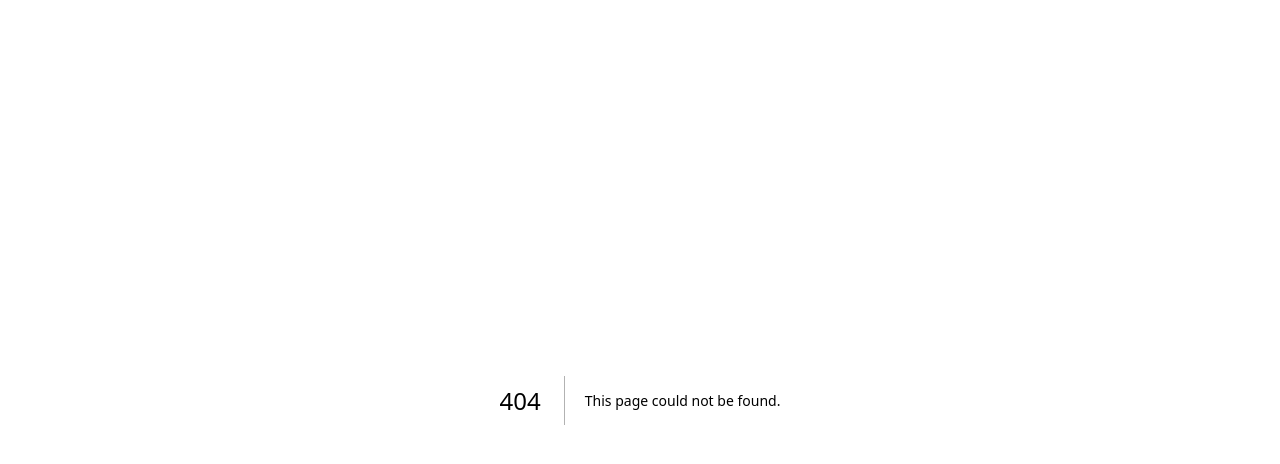
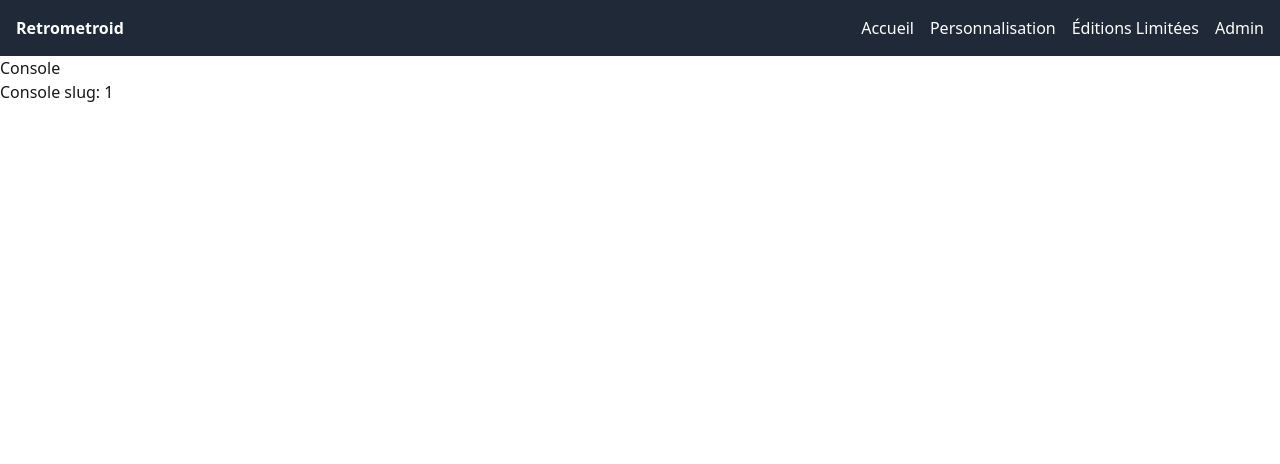
Before and after one commit to jboureux/mds-m1-workshop1, a Next.js app: page /custom/1 in a window 1280 px wide. Before the commit this address had no page. Shown: the top 464 px of the page. Built offline with nearby package versions, Linux system fonts and the light colour scheme.

Commit message:
feat: add e-commerce pages (custom, limited-editions

```diff
--- /dev/null
+++ b/src/app/(e-commerce)/custom/[consoleSlug]/page.tsx
@@ -0,0 +1,16 @@
+interface ConsolePageProps {
+    params: {
+        consoleSlug: string;
+    };
+}
+
+const ConsolePage = async (props: ConsolePageProps) => {
+    return (
+        <div>
+            <h1>Console</h1>
+            <p>Console slug: {props.params.consoleSlug}</p>
+        </div>
+    );
+};
+
+export default ConsolePage;
--- /dev/null
+++ b/src/app/(e-commerce)/custom/page.tsx
@@ -0,0 +1,5 @@
+const CustomPage = () => {
+    return <div>Liste des custom</div>;
+};
+
+export default CustomPage;
--- /dev/null
+++ b/src/app/(e-commerce)/layout.tsx
@@ -0,0 +1,50 @@
+import Link from "next/link";
+
+const EcommerceLayout = ({ children }: { children: React.ReactNode }) => {
+    return (
+        <div>
+            <nav className="bg-gray-800 p-4">
+                <div className="container mx-auto flex justify-between items-center">
+                    <div className="text-white font-bold">Retrometroid</div>
+                    <ul className="flex space-x-4">
+                        <li>
+                            <Link
+                                href="/"
+                                className="text-white hover:text-gray-300"
+                            >
+                                Accueil
+                            </Link>
+                        </li>
+                        <li>
+                            <Link
+                                href="/custom"
+                                className="text-white hover:text-gray-300"
+                            >
+                                Personnalisation
+                            </Link>
+                        </li>
+                        <li>
+                            <Link
+                                href="/limited-editions"
+                                className="text-white hover:text-gray-300"
+                            >
+                                Éditions Limitées
+                            </Link>
+                        </li>
+                        <li>
+                            <Link
+                                href="/admin/dashboard"
+                                className="text-white hover:text-gray-300"
+                            >
+                                Admin
+                            </Link>
+                        </li>
+                    </ul>
+                </div>
+            </nav>
+            <main>{children}</main>
+        </div>
+    );
+};
+
+export default EcommerceLayout;
--- /dev/null
+++ b/src/app/(e-commerce)/limited-editions/[limitedEditionSlug]/page.tsx
@@ -0,0 +1,18 @@
+interface LimitedEditionProductPageProps {
+    params: {
+        limitedEditionSlug: string;
+    };
+}
+
+const LimitedEditionProductPage = async (
+    props: LimitedEditionProductPageProps
+) => {
+    return (
+        <div>
+            <h1>Édition Limitée</h1>
+            <p>Slug édition limitée : {props.params.limitedEditionSlug}</p>
+        </div>
+    );
+};
+
+export default LimitedEditionProductPage;
--- /dev/null
+++ b/src/app/(e-commerce)/limited-editions/page.tsx
@@ -0,0 +1,9 @@
+const LimitedEditionsPage = () => {
+    return (
+        <div>
+            <h1>Éditions Limitées</h1>
+        </div>
+    );
+};
+
+export default LimitedEditionsPage;
```
